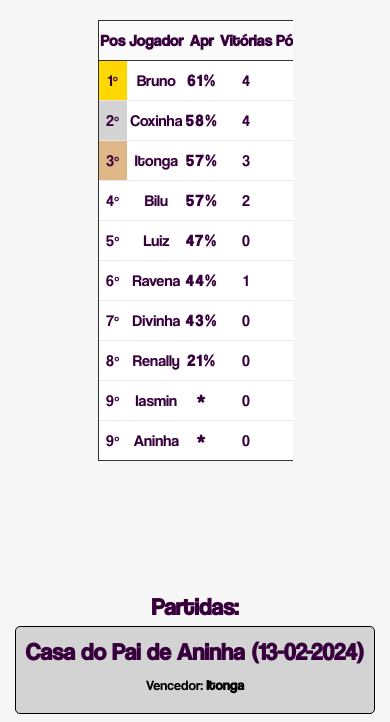
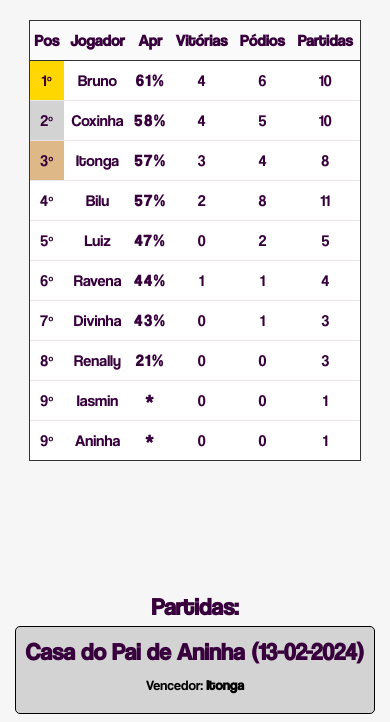
Before and after one commit to jgss-gabriel-sousa/Premier-War-League, a plain HTML site: page index.html in a window 390 px wide. Shown: the part 113-835 px from the top of the page. Drawn offline with Linux system fonts and the light colour scheme; some packages are replaced by stand-ins of ours; a script that the page names is missing.

Commit message:
Atualizar o styles.css

```diff
--- a/styles.css
+++ b/styles.css
@@ -198,6 +198,9 @@ tr:last-child {
         flex-direction: column;
         align-items: center;
     }
+    #main-table {
+        width: 85%
+    }
     #main-table > table {
         padding: 0;
         margin-top: 1em;
```
